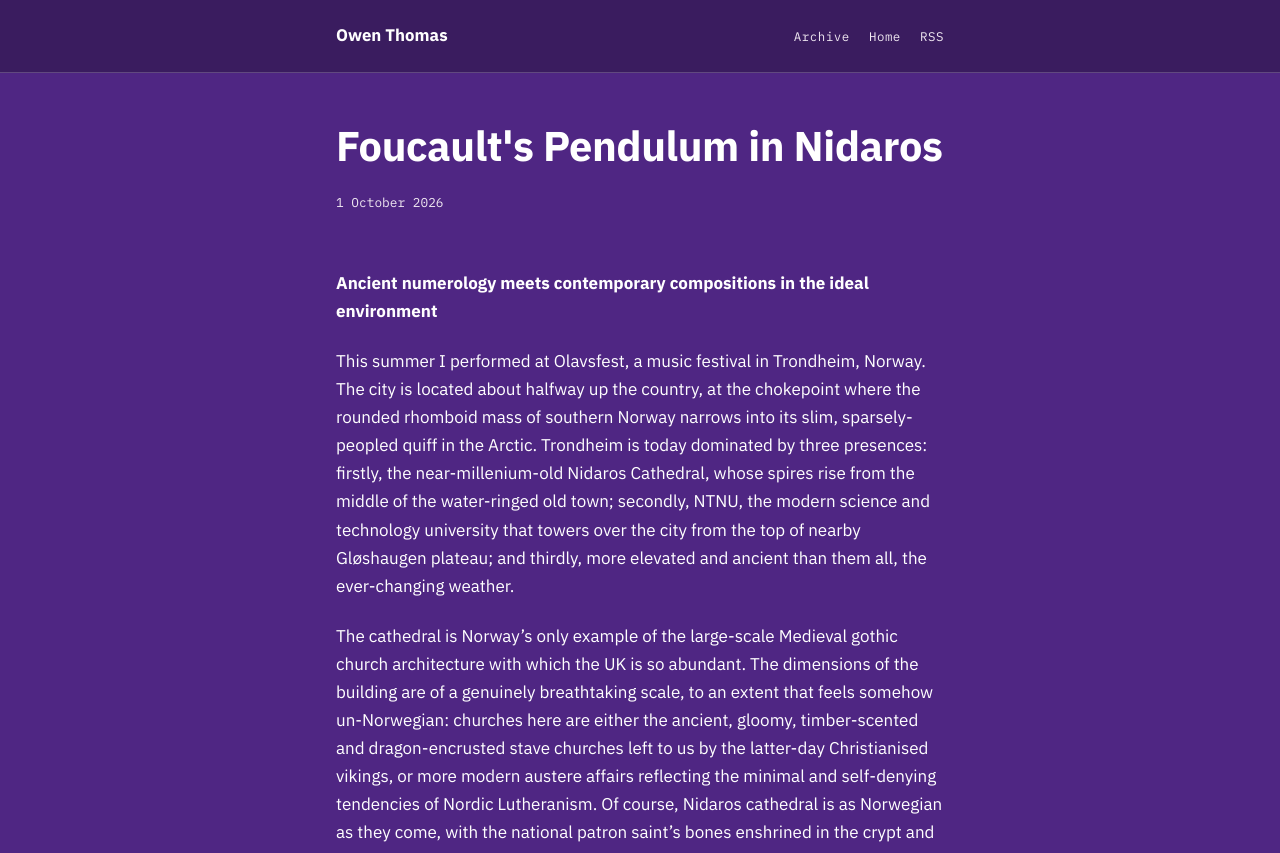
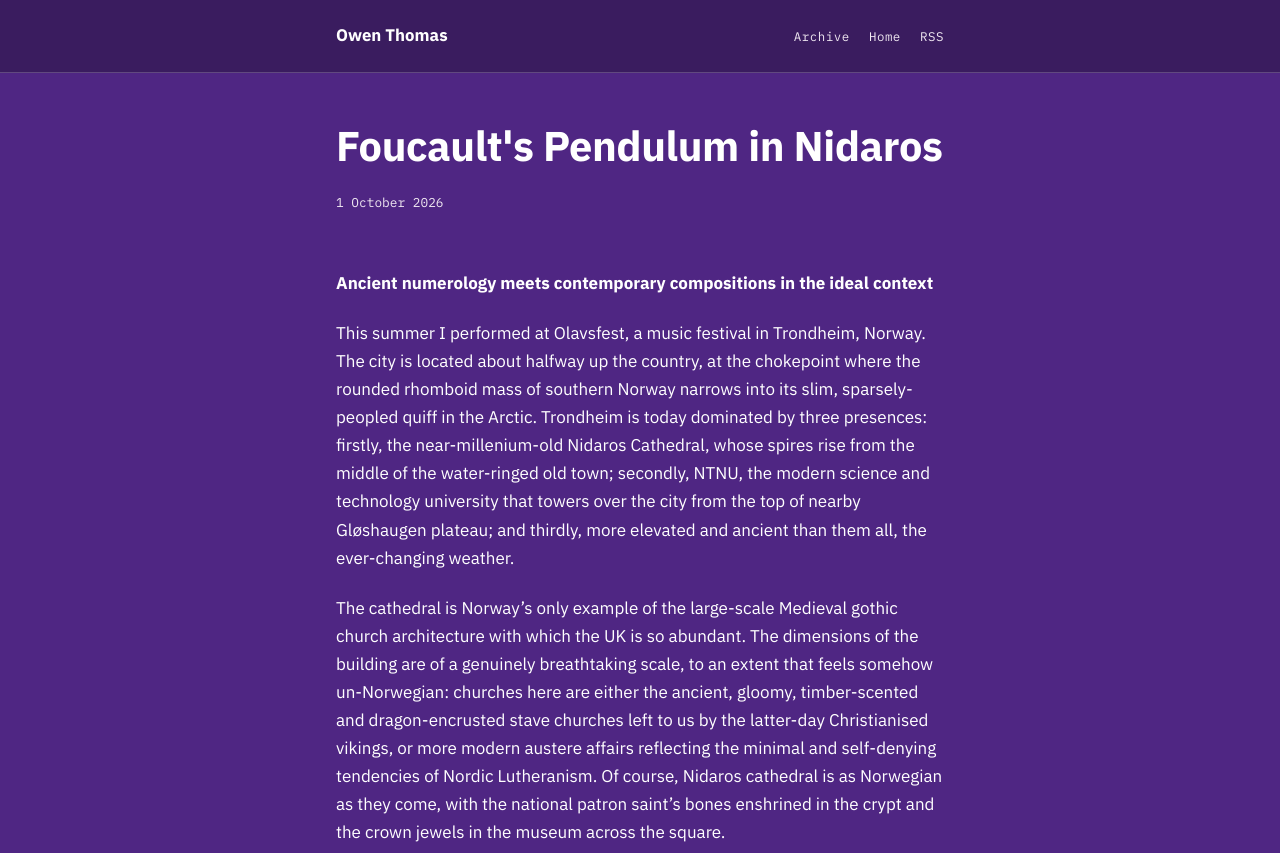
Before and after one commit to OwenThomas/personal-website, a Jekyll site: the page built from _posts/2026-09-31-FPN.md, in a window 1280 px wide and 900 px high, cut to the strip 0-853 px from the top of the window. Built offline with Jekyll 4.4.1, drawn with Linux system fonts in a browser that asks for light colours; comment, search, counter and statistics services are not loaded.

Commit message:
Revise description in Foucault's Pendulum post
Updated the description to use 'ideal context' instead of 'ideal environment'.

```diff
--- a/_posts/2026-09-31-FPN.md
+++ b/_posts/2026-09-31-FPN.md
@@ -2,7 +2,7 @@
 title: "Foucault's Pendulum in Nidaros"
 ---
 
-#### Ancient numerology meets contemporary compositions in the ideal environment
+#### Ancient numerology meets contemporary compositions in the ideal context
 
 This summer I performed at Olavsfest, a music festival in Trondheim, Norway. The city is located about halfway up the country, at the chokepoint where the rounded rhomboid mass of southern Norway narrows into its slim, sparsely-peopled quiff in the Arctic. Trondheim is today dominated by three presences: firstly, the near-millenium-old Nidaros Cathedral, whose spires rise from the middle of the water-ringed old town;  secondly, NTNU, the modern science and technology university that towers over the city from the top of nearby Gløshaugen plateau; and thirdly, more elevated and ancient than them all, the ever-changing weather.
 
```
